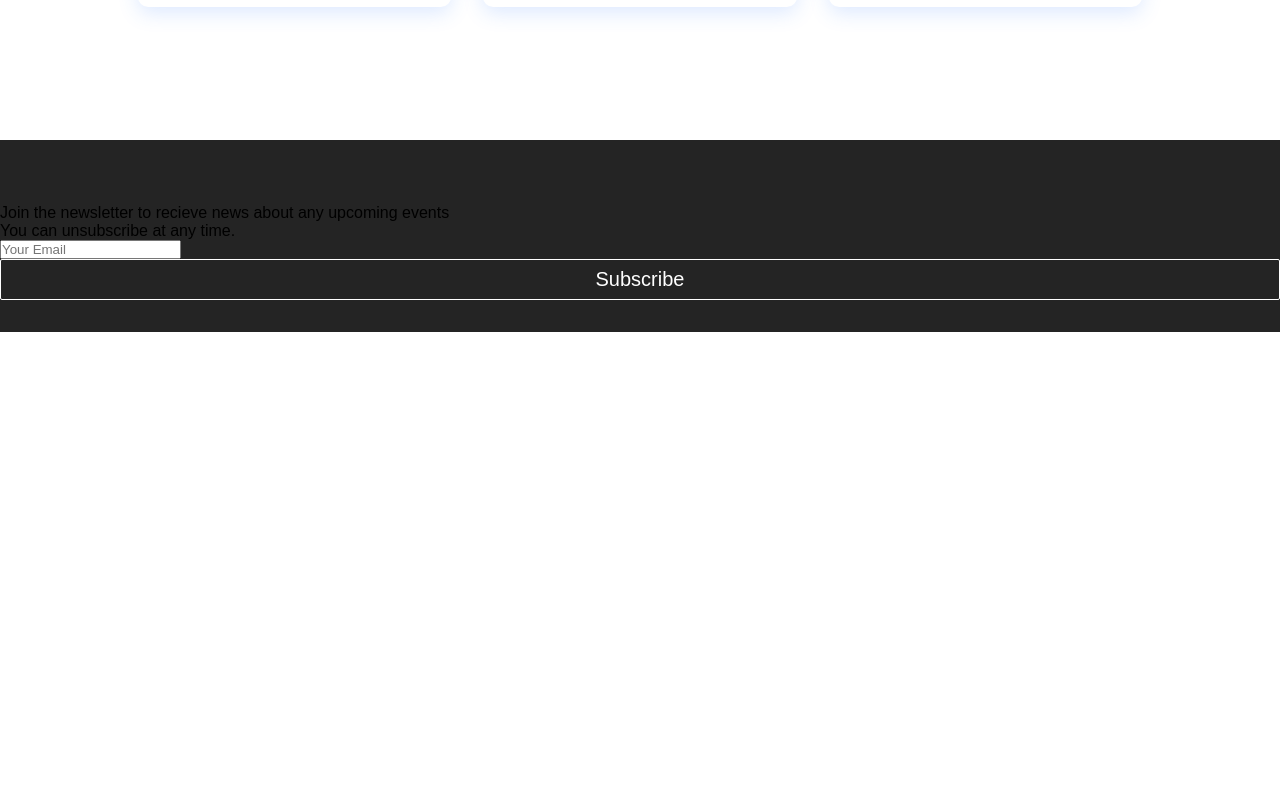
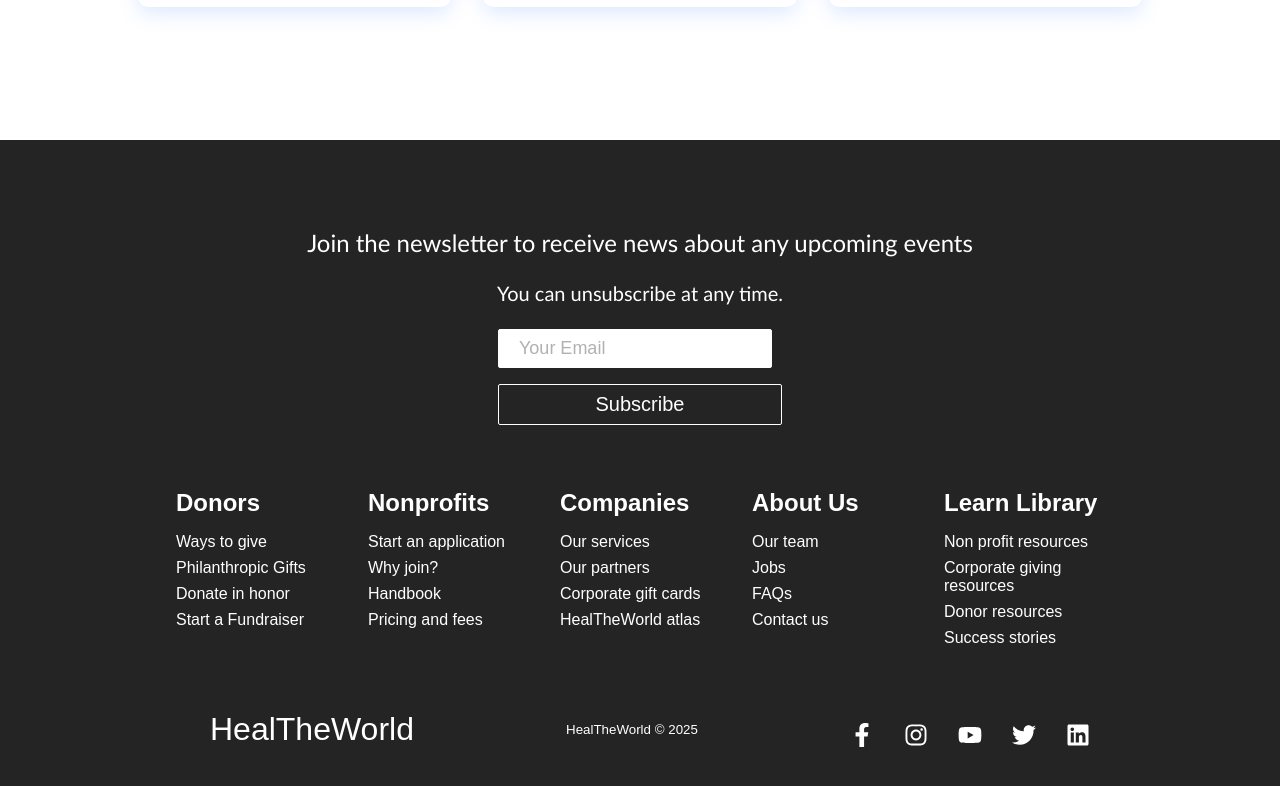
Before and after one commit to DinethKeragala/charityApp, a React (Create React App) app in the folder frontend/: page / in a window 1280 px wide. Shown: the part 1892-2678 px from the top of the page. Before the commit the page ends 2224 px from the top, so only its background shows below. Built offline with nearby package versions, Linux system fonts and the light colour scheme.

Commit message:
footer.final

```diff
--- a/frontend/src/components/Footer.css
+++ b/frontend/src/components/Footer.css
@@ -4,5 +4,151 @@
     display: flex;
     flex-direction: column;
     justify-content: center;
+    align-items: center;
+}
+
+.footer-subscription{
+    display: flex;
+    flex-direction: column;
+    justify-content: center;
+    align-items: center;
+    text-align: center;
+    margin-bottom: 24px;
+    padding: 24px;
+    color: #fff;
+}
+
+.footer-subscription > p{
+    font-family: 'Trebuchet MS', 'Lucida Sans Unicode', 'Lucida Grande', 'Lucida Sans', Arial, sans-serif;
+}
+
+.footer-subscription-heading{
+    margin-bottom: 24px;
+    font-size: 24px;
+}
+
+.footer-subscription-text{
+    margin-bottom: 24px;
+    font-size: 20px;
+}
+
+.footer-input{
+    padding: 8px 20px;
+    border-radius: 2px;
+    margin-right: 10px;
+    outline: none;
+    border: none;
+    font-size: 18px;
+    margin-bottom: 16px;
+    border: 1px solid #fff;
+}
+
+.footer-links{
+    width: 100%;
+    max-width: 1000px;
+    display: flex;
+    justify-content: center;
+}
+
+.footer-link-wrapper{
+    display: flex;
+}
+
+.footer-link-items{
+    display: flex;
+    flex-direction: column;
+    align-items: flex-start;
+    margin: 16px;
+    text-align: left;
+    width: 160px;
+    box-sizing: border-box;
+}
+
+.footer-link-items > h2{
+    margin-bottom: 16px;
+    color: #fff;
+}
+
+.footer-link-items a{
+    color: #fff;
+    text-decoration: none;
+    margin-bottom: 8px;
+}
+
+.footer-link-items a:hover{
+    color: #e9e9e9;
+    transition: 0.3s ease-out;
+}
+
+.footer-email-form h2{
+    margin-bottom: 32px;
+}
+
+.footer-input::placeholder{
+    color: #b1b1b1;
+}
+
+.social-icon-link{
+    color:#fff;
+    font-size: 24px;
+}
+
+.social-media{
+    max-width: 1000px;
+    width: 100%;
+}
+
+.social-media-wrap{
+    display: flex;
+    justify-content: space-between;
+    align-items: center;
+    width: 90%;
+    max-width: 1000px;
+    margin: 40px auto 0 auto;
+}
+
+.social-icons{
+    display: flex;
+    justify-content: space-between;
+    align-items: center;
+    width: 240px;
+}
+
+.social-logo{
+    color: #fff;
+    justify-self: start;
+    margin-left: 20px;
+    cursor: pointer;
+    text-decoration: none;
+    font-size: 2rem;
+    display: flex;
     align-self: center;
+    margin-bottom: 16px;
 }
+
+.website-rights{
+    color:#fff;
+    margin-bottom: 16px;
+}
+
+@media screen and (max-width: 820px){
+    .footer-links{
+        padding-top: 2rem;
+    }
+
+    .footer-input{
+        width: 100%;
+    }
+
+    .btn{
+        width: 100%;
+    }
+
+    .footer-link-wrapper{
+        flex-direction: column;
+    }
+
+    .social-media-wrap{
+        flex-direction: column;
+    }
+}
--- a/frontend/src/components/Footer.js
+++ b/frontend/src/components/Footer.js
@@ -1,15 +1,17 @@
-import React from 'react'
-import { Button } from './Button'
-import './Footer.css'
+import React from 'react';
+import { Button } from './Button';
+import './Footer.css';
+import { Link } from 'react-router-dom';
+import { FaFacebookF, FaInstagram, FaYoutube, FaTwitter, FaLinkedin } from 'react-icons/fa';
 
 function Footer() {
   return (
     <div className='footer-container'>
         <section className='footer-subscription'>
             <p className='footer-subscription-heading'>
-                Join the newsletter to recieve news about any upcoming events
+                Join the newsletter to receive news about any upcoming events
             </p>
-            <p className='footer-subscription-test'>
+            <p className='footer-subscription-text'>
                 You can unsubscribe at any time.
             </p>
             <div className='input-areas'>
@@ -24,8 +26,94 @@ function Footer() {
                 </form>
             </div>
          </section>
+         <div className='footer-links'>
+            <div className='footer-link-wrapper'>
+                <div className='footer-link-items'>
+                    <h2>Donors</h2>
+                    <Link to='/sign-up'>Ways to give</Link>
+                    <Link to='/'>Philanthropic Gifts</Link>
+                    <Link to='/'>Donate in honor</Link>
+                    <Link to='/'>Start a Fundraiser</Link>
+                </div>
+                <div className='footer-link-items'>
+                    <h2>Nonprofits</h2>
+                    <Link to='/sign-up'>Start an application</Link>
+                    <Link to='/'>Why join?</Link>
+                    <Link to='/'>Handbook</Link>
+                    <Link to='/'>Pricing and fees</Link>
+                </div>
+                <div className='footer-link-items'>
+                    <h2>Companies</h2>
+                    <Link to='/sign-up'>Our services</Link>
+                    <Link to='/'>Our partners</Link>
+                    <Link to='/'>Corporate gift cards</Link>
+                    <Link to='/'>HealTheWorld atlas</Link>
+                </div>
+                <div className='footer-link-items'>
+                    <h2>About Us</h2>
+                    <Link to='/sign-up'>Our team</Link>
+                    <Link to='/'>Jobs</Link>
+                    <Link to='/'>FAQs</Link>
+                    <Link to='/'>Contact us</Link>
+                </div>
+                <div className='footer-link-items'>
+                    <h2>Learn Library</h2>
+                    <Link to='/sign-up'>Non profit resources</Link>
+                    <Link to='/'>Corporate giving resources</Link>
+                    <Link to='/'>Donor resources</Link>
+                    <Link to='/'>Success stories</Link>
+                </div>
+            </div>
+         </div>
+         <section className='social-media'>
+            <div className='social-media-wrap'>
+                <div className='footer-logo'>
+                    <Link to ='/' className='social-logo'>
+                    HealTheWorld
+                    </Link>
+                </div>
+                <small className='website-rights'>HealTheWorld © 2025</small>
+                <div className='social-icons'>
+                    <Link
+                    className='social-icon-link'
+                    to='/'
+                    target='_blank'
+                    aria-label='Facebook'>
+                        <FaFacebookF />
+                    </Link>
+                    <Link
+                    className='social-icon-link'
+                    to='/'
+                    target='_blank'
+                    aria-label='Instagram'>
+                        <FaInstagram />
+                    </Link>
+                    <Link
+                    className='social-icon-link'
+                    to='/'
+                    target='_blank'
+                    aria-label='Youtube'>
+                        <FaYoutube />
+                    </Link>
+                    <Link
+                    className='social-icon-link'
+                    to='/'
+                    target='_blank'
+                    aria-label='Twitter'>
+                        <FaTwitter />
+                    </Link>
+                    <Link
+                    className='social-icon-link'
+                    to='/'
+                    target='_blank'
+                    aria-label='LinkedIn'>
+                        <FaLinkedin />
+                    </Link>
+                </div>
+            </div>
+         </section>
     </div>
   )
 }
 
-export default Footer
+export default Footer;
```
